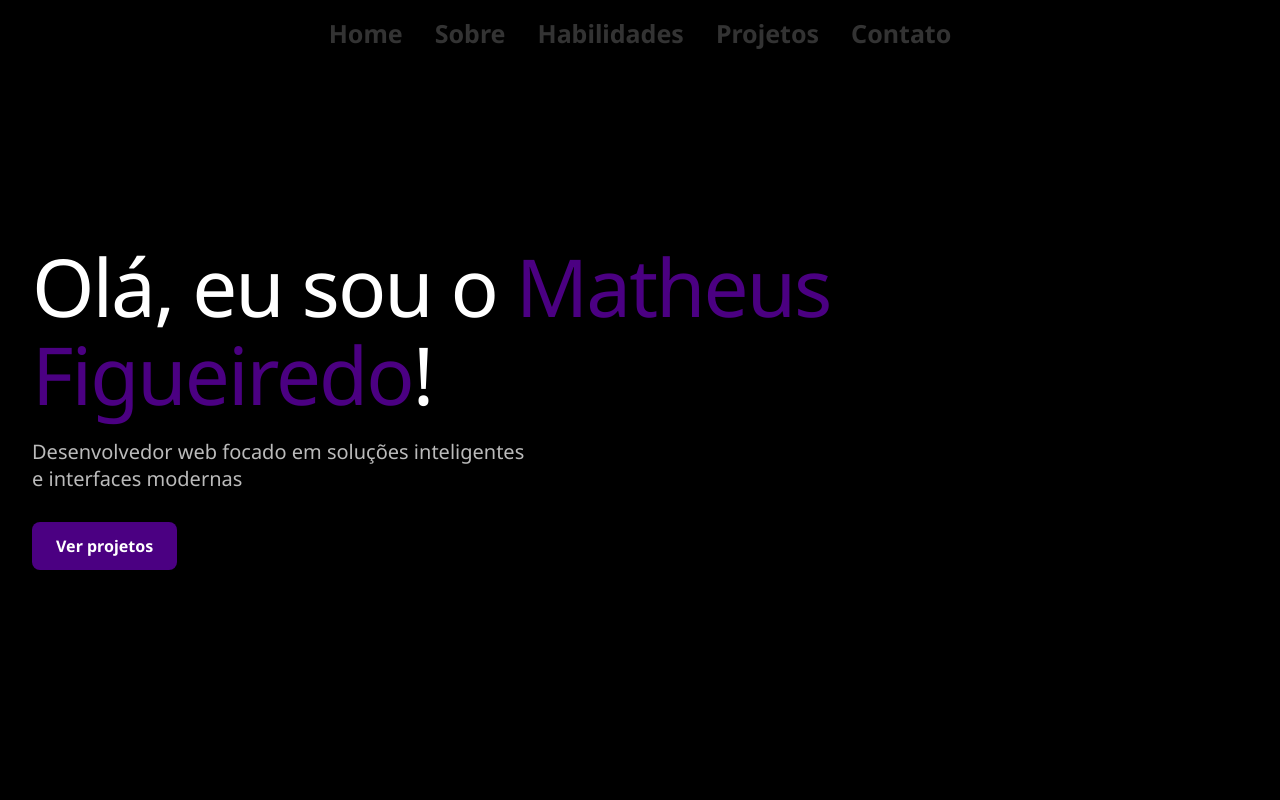
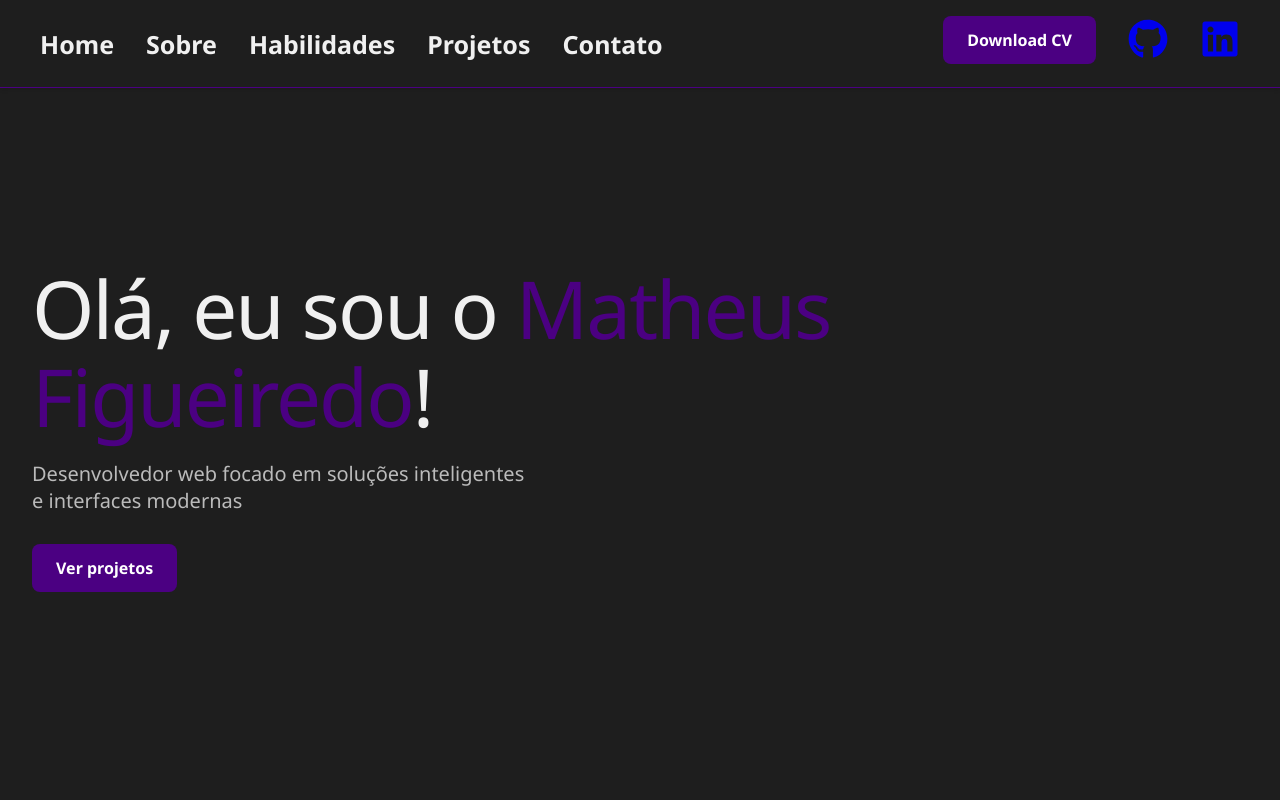
Before and after one commit to Matheus-Figueiredo-Dev/Portfolio, a React (Vite) app: page / in a window 1280 px wide. Shown: the top 800 px of the page. Built offline with nearby package versions, Linux system fonts and the light colour scheme; a web font is replaced by a local one.

Commit message:
Terminando header

```diff
--- a/src/components/Footer/styles.js
+++ b/src/components/Footer/styles.js
@@ -7,7 +7,7 @@ export const Container = styled.div`
   color: #aaa;
   text-align: center;
   font-size: 0.9rem;
-  border-top: 1px solid #4B0082;
+  border-top: 1px solid ${(props) => props.theme.purple};
   margin-top: 4rem;
 
   p {
--- a/src/components/Header/index.jsx
+++ b/src/components/Header/index.jsx
@@ -1,4 +1,13 @@
-import { HeaderContainer, Menu, MenuItem, Nav } from './styles';
+import { FaGithub, FaLinkedin } from 'react-icons/fa';
+import {
+  Button,
+  ContainerMenu,
+  HeaderContainer,
+  Link,
+  Menu,
+  MenuItem,
+  Nav,
+} from './styles';
 
 export function Header() {
   return (
@@ -11,6 +20,17 @@ export function Header() {
           <MenuItem>Projetos</MenuItem>
           <MenuItem>Contato</MenuItem>
         </Menu>
+        <ContainerMenu>
+          <a href="/Matheus Figueiredo - Desenvolvedor Full Stack.pdf" download>
+            <Button>Download CV</Button>
+          </a>
+          <Link href="https://github.com/Matheus-Figueiredo-Dev">
+            <FaGithub />
+          </Link>
+          <Link href="https://www.linkedin.com/in/matheus-figueiredo-santos/">
+            <FaLinkedin />
+          </Link>
+        </ContainerMenu>
       </Nav>
     </HeaderContainer>
   );
--- a/src/components/Header/styles.js
+++ b/src/components/Header/styles.js
@@ -6,28 +6,65 @@ export const HeaderContainer = styled.header`
     display: flex;
     justify-content: center;
     box-shadow: 0 2px 4px rgba(0,0,0,0.1);
+    border-bottom: 1px solid ${(props) => props.theme.purple};
 `;
 
 export const Nav = styled.nav`
     width: 100%;
     max-width: 1200px;
+    display: flex;
+    justify-content: space-between;
+    align-items: center;
 `;
 
 export const Menu = styled.ul`
     list-style: none;
     display: flex;
     gap: 2rem;
-    justify-content: center;
+    justify-content: flex start;
+`;
+
+export const ContainerMenu = styled.div`
+    list-style: none;
+    display: flex;
+    gap: 2rem;
+    justify-content: flex end;
 `;
 
 export const MenuItem = styled.li`
     cursor: pointer;
     font-weight: bold;
-    color: #333;
+    color: ${(props) => props.theme.white};
     transition: transform 0.8s ease;
 
    &:hover {
-		color: #4B0082;
+		color: ${(props) => props.theme.purple};
 		transform: translateY(-5px);
 	}
 `;
+export const Button = styled.button`
+    background-color: ${(props) => props.theme.purple};
+    color: white;
+    padding: 0.8rem 1.5rem;
+    border: none;
+    border-radius: 8px;
+    font-weight: bold;
+    font-size: 16px;
+    transition: background-color 0.3s ease;
+    transition: transform 0.8s ease;
+
+  &:hover {
+    background-color: ${(props) => props.theme.darkPurple};
+    transform: translateY(-5px);
+  }
+`;
+
+export const Link = styled.a`
+    font-size: 40px;
+    transition: transform 0.8s ease;
+
+   &:hover {
+    transform: translateY(-5px);
+    color: ${(props) => props.theme.darkPurple};
+  }
+`;
--- a/src/main.jsx
+++ b/src/main.jsx
@@ -1,11 +1,15 @@
 import { StrictMode } from 'react';
 import { createRoot } from 'react-dom/client';
+import { ThemeProvider } from 'styled-components';
 import App from './App.jsx';
-import GlobalStyles from './styles/globalStyles.js';
+import GlobalStyles from './styles/GlobalStyles.js';
+import { standard } from './styles/standard.js';
 
 createRoot(document.getElementById('root')).render(
   <StrictMode>
-    <App />
-    <GlobalStyles />
+    <ThemeProvider theme={standard}>
+      <App />
+      <GlobalStyles />
+    </ThemeProvider>
   </StrictMode>,
 );
--- a/src/sections/Home/styles.js
+++ b/src/sections/Home/styles.js
@@ -38,7 +38,7 @@ export const Link = styled.a`
     transition: transform 0.8s ease;
 
   &:hover {
-    background-color:rgb(30, 3, 49);
+    background-color:#1E0331;
     transform: translateY(-5px);
   }
 `;
--- a/src/styles/GlobalStyles.js
+++ b/src/styles/GlobalStyles.js
@@ -16,8 +16,8 @@ const GlobalStyles = createGlobalStyle`
     }
 
     body {
-        background-color: black;
-        color: white;
+        background-color: ${(props) => props.theme.black};
+        color: ${(props) => props.theme.white};
     }
 `;
 
--- /dev/null
+++ b/src/styles/standard.js
@@ -0,0 +1,7 @@
+export const standard = {
+  black: '#1e1e1e',
+  white: '#f0f0f0',
+  gray: '#aaa',
+  purple: '#4B0082',
+  darkPurple: '#1E0331',
+};
--- /dev/null
+++ b/src/styles/themes.js
@@ -0,0 +1,17 @@
+import { standard } from './standard';
+
+export const lightTheme = {
+  ...standard,
+  color: '#1e1e1e',
+  background: '#f0f0f0',
+  purple: '#4B0082',
+  darkPurple: '#1E0331',
+};
+
+export const darkTheme = {
+  ...standard,
+  color: '#f0f0f0',
+  background: '#1e1e1e',
+  purple: '#4B0082',
+  darkPurple: '#1E0331',
+};
```
